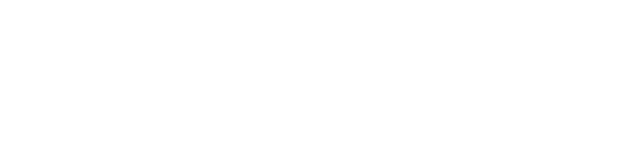
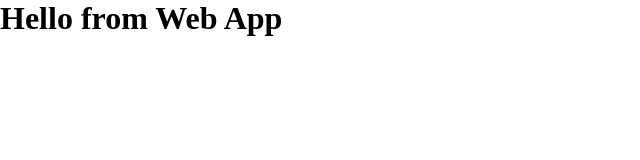
Before and after one commit to CH-SOF-GITHUB/Project-Of-Sarah, a plain HTML site: page index.html in a window 1280 px wide. Shown: the whole page, without its empty margins (0-640 px from the left). Drawn offline with Linux system fonts and the light colour scheme.

Commit message:
Adding Title to WebApp

```diff
--- a/index.html
+++ b/index.html
@@ -11,7 +11,9 @@
 
 <body>
     <div class="container">
-        <div class="header"></div>
+        <div class="header">
+            <h1>Hello from Web App</h1>
+        </div>
         <div class="main"></div>
         <div class="footer"></div>
     </div>
```
